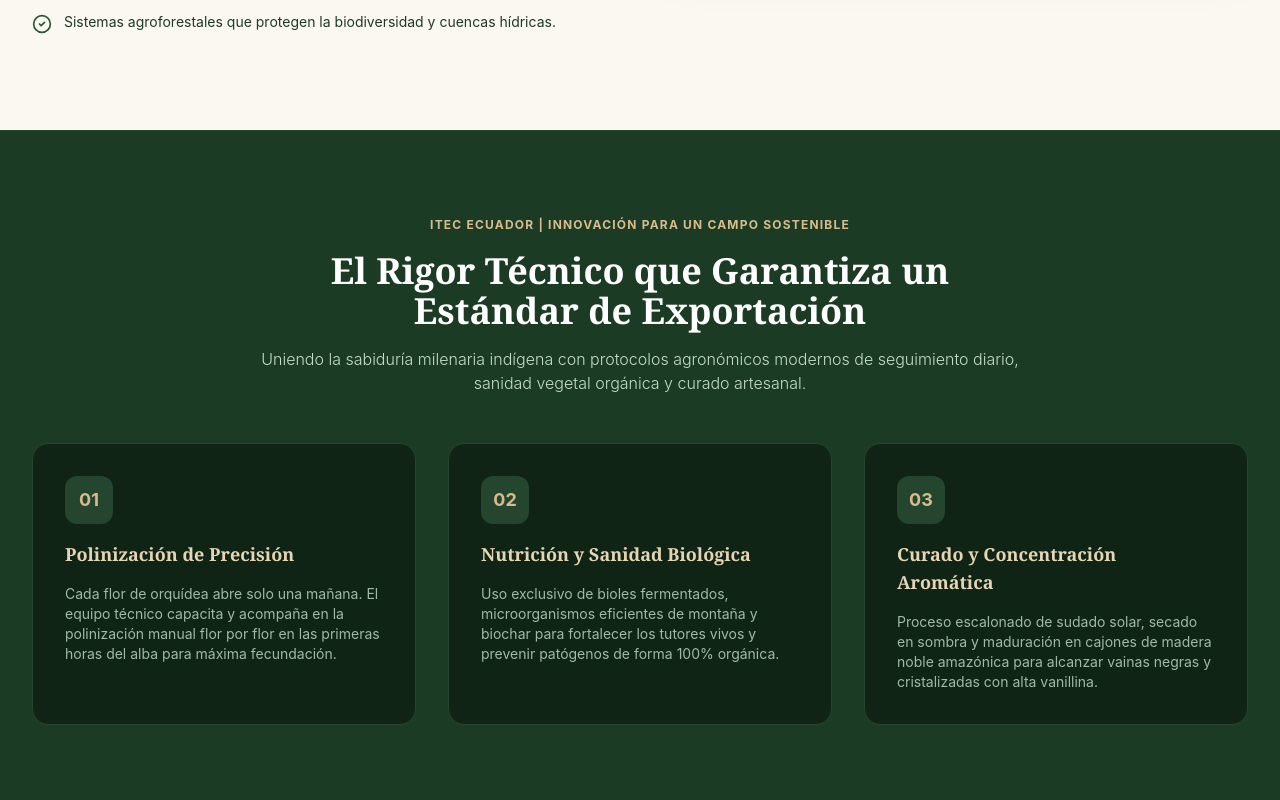
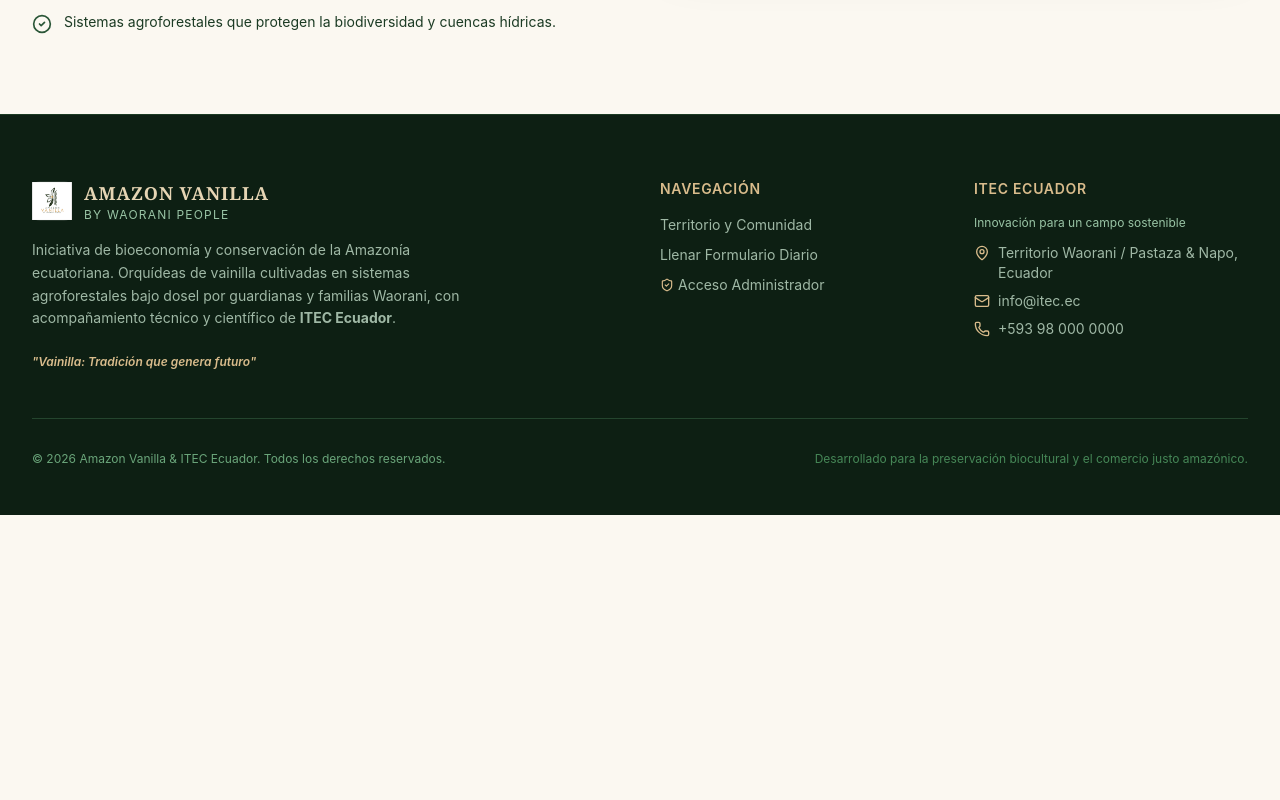
Before and after one commit to cristianfjaramillo-hue/landing-vanilla, a Next.js app: page / in a window 1280 px wide. Shown: the part 1820-2620 px from the top of the page. After the commit the page ends 2335 px from the top, so only its background shows below. Built offline with nearby package versions, Linux system fonts and the light colour scheme.

Commit message:
chore: remove itec innovation section from landing page and navbar

```diff
--- a/src/app/page.tsx
+++ b/src/app/page.tsx
@@ -169,61 +169,6 @@ export default function HomePage() {
           </div>
         </div>
       </section>
-
-      {/* 4. SECCIÓN: INNOVACIÓN Y CALIDAD ITEC ECUADOR */}
-      <section id="calidad" className="bg-forest-900 text-white py-20 border-y border-forest-800">
-        <div className="max-w-7xl mx-auto px-4 sm:px-6 lg:px-8 space-y-12">
-          <div className="text-center max-w-3xl mx-auto space-y-4">
-            <span className="text-xs font-bold uppercase tracking-widest text-vanilla-400">
-              ITEC Ecuador | Innovación para un campo sostenible
-            </span>
-            <h2 className="text-2xl sm:text-4xl font-serif font-bold text-white">
-              El Rigor Técnico que Garantiza un Estándar de Exportación
-            </h2>
-            <p className="text-sm sm:text-base text-forest-200 font-light">
-              Uniendo la sabiduría milenaria indígena con protocolos agronómicos modernos de seguimiento diario, sanidad vegetal orgánica y curado artesanal.
-            </p>
-          </div>
-
-          <div className="grid grid-cols-1 md:grid-cols-3 gap-8">
-            <div className="bg-forest-950/80 p-8 rounded-2xl border border-forest-800 space-y-4">
-              <div className="w-12 h-12 rounded-xl bg-forest-800 flex items-center justify-center text-vanilla-400 font-bold text-lg">
-                01
-              </div>
-              <h3 className="text-lg font-serif font-bold text-vanilla-300">
-                Polinización de Precisión
-              </h3>
-              <p className="text-xs sm:text-sm text-forest-200/80 leading-relaxed">
-                Cada flor de orquídea abre solo una mañana. El equipo técnico capacita y acompaña en la polinización manual flor por flor en las primeras horas del alba para máxima fecundación.
-              </p>
-            </div>
-
-            <div className="bg-forest-950/80 p-8 rounded-2xl border border-forest-800 space-y-4">
-              <div className="w-12 h-12 rounded-xl bg-forest-800 flex items-center justify-center text-vanilla-400 font-bold text-lg">
-                02
-              </div>
-              <h3 className="text-lg font-serif font-bold text-vanilla-300">
-                Nutrición y Sanidad Biológica
-              </h3>
-              <p className="text-xs sm:text-sm text-forest-200/80 leading-relaxed">
-                Uso exclusivo de bioles fermentados, microorganismos eficientes de montaña y biochar para fortalecer los tutores vivos y prevenir patógenos de forma 100% orgánica.
-              </p>
-            </div>
-
-            <div className="bg-forest-950/80 p-8 rounded-2xl border border-forest-800 space-y-4">
-              <div className="w-12 h-12 rounded-xl bg-forest-800 flex items-center justify-center text-vanilla-400 font-bold text-lg">
-                03
-              </div>
-              <h3 className="text-lg font-serif font-bold text-vanilla-300">
-                Curado y Concentración Aromática
-              </h3>
-              <p className="text-xs sm:text-sm text-forest-200/80 leading-relaxed">
-                Proceso escalonado de sudado solar, secado en sombra y maduración en cajones de madera noble amazónica para alcanzar vainas negras y cristalizadas con alta vanillina.
-              </p>
-            </div>
-          </div>
-        </div>
-      </section>
     </div>
   );
 }
--- a/src/components/Footer.tsx
+++ b/src/components/Footer.tsx
@@ -45,11 +45,6 @@ export default function Footer() {
               <li>
                 <Link href="/#origen" className="hover:text-white transition-colors">
                   Territorio y Comunidad
-                </Link>
-              </li>
-              <li>
-                <Link href="/#calidad" className="hover:text-white transition-colors">
-                  Método Agronómico ITEC
                 </Link>
               </li>
               <li>
--- a/src/components/Navbar.tsx
+++ b/src/components/Navbar.tsx
@@ -37,9 +37,6 @@ export default function Navbar() {
           <nav className="hidden md:flex items-center space-x-8 text-sm font-medium text-forest-800">
             <Link href="/#origen" className="hover:text-vanilla-600 transition-colors">
               Territorio Waorani
-            </Link>
-            <Link href="/#calidad" className="hover:text-vanilla-600 transition-colors">
-              Innovación ITEC
             </Link>
           </nav>
 
@@ -92,13 +89,6 @@ export default function Navbar() {
           >
             Territorio Waorani
           </Link>
-          <Link
-            href="/#calidad"
-            onClick={() => setIsOpen(false)}
-            className="block py-2 text-forest-900 font-medium hover:text-vanilla-600"
-          >
-            Innovación ITEC
-          </Link>
           <div className="pt-3 border-t border-vanilla-200 flex flex-col space-y-2">
             <Link
               href="/reportes/nuevo"
```
